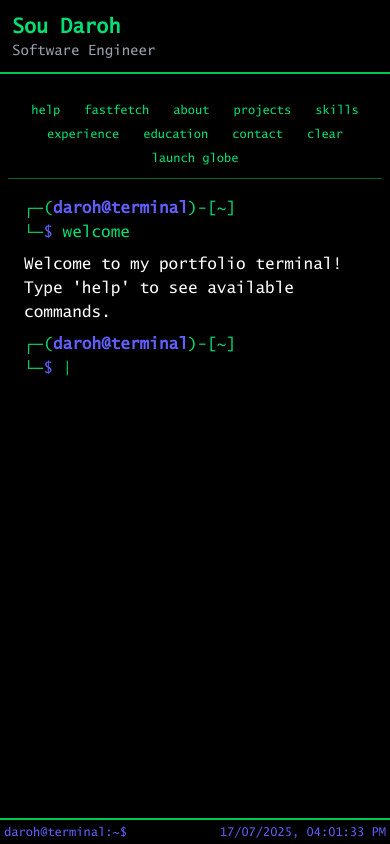
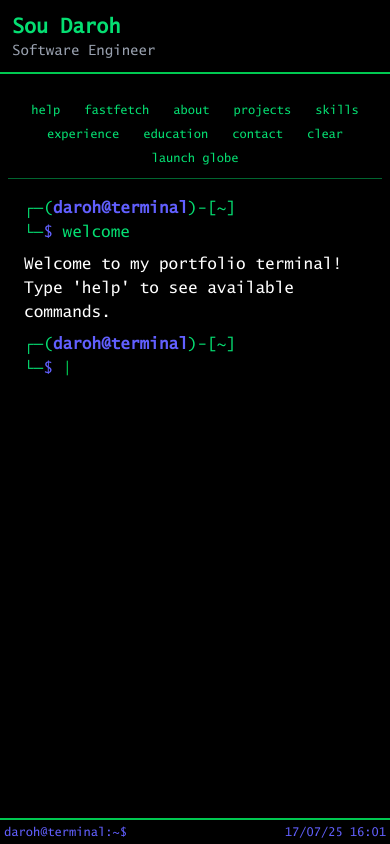
Before and after one commit to vannputh/puth-terminal, a Next.js app: page / in a window 390 px wide. Built offline with nearby package versions, Linux system fonts and the light colour scheme.

Commit message:
optimzed the status bar for mobile

```diff
--- a/src/components/StatusBar.tsx
+++ b/src/components/StatusBar.tsx
@@ -5,23 +5,32 @@ import { format } from 'date-fns';
 
 const StatusBar = () => {
   const [currentTime, setCurrentTime] = useState<Date | null>(null);
+  const [isMobile, setIsMobile] = useState(false);
 
   useEffect(() => {
-    // Set the initial time on the client
     setCurrentTime(new Date());
+
+    const checkMobile = () => setIsMobile(window.innerWidth < 768);
+    checkMobile();
 
     const timer = setInterval(() => {
       setCurrentTime(new Date());
     }, 1000);
 
-    return () => clearInterval(timer);
+    const resizeHandler = () => checkMobile();
+    window.addEventListener('resize', resizeHandler);
+
+    return () => {
+      clearInterval(timer);
+      window.removeEventListener('resize', resizeHandler);
+    };
   }, []);
 
   return (
-    <div className="w-full bg-black text-indigo-500 p-1 text-xs flex justify-between fixed bottom-0 left-0 border-t-2 border-green-500">
-      <div>daroh@terminal:~$</div>
-      <div>
-        {currentTime ? format(currentTime, 'dd/MM/yyyy, hh:mm:ss a') : ''}
+    <div className="w-full bg-black text-indigo-500 p-1 text-xs md:text-xs flex justify-between items-center fixed bottom-0 left-0 border-t-2 border-green-500 z-10">
+      <div className="truncate flex-shrink-0">daroh@terminal:~$</div>
+      <div className="text-right text-xs md:text-xs ml-2 flex-shrink-0">
+        {currentTime ? format(currentTime, isMobile ? 'dd/MM/yy HH:mm' : 'dd/MM/yyyy, hh:mm:ss a') : ''}
       </div>
     </div>
   );
```
